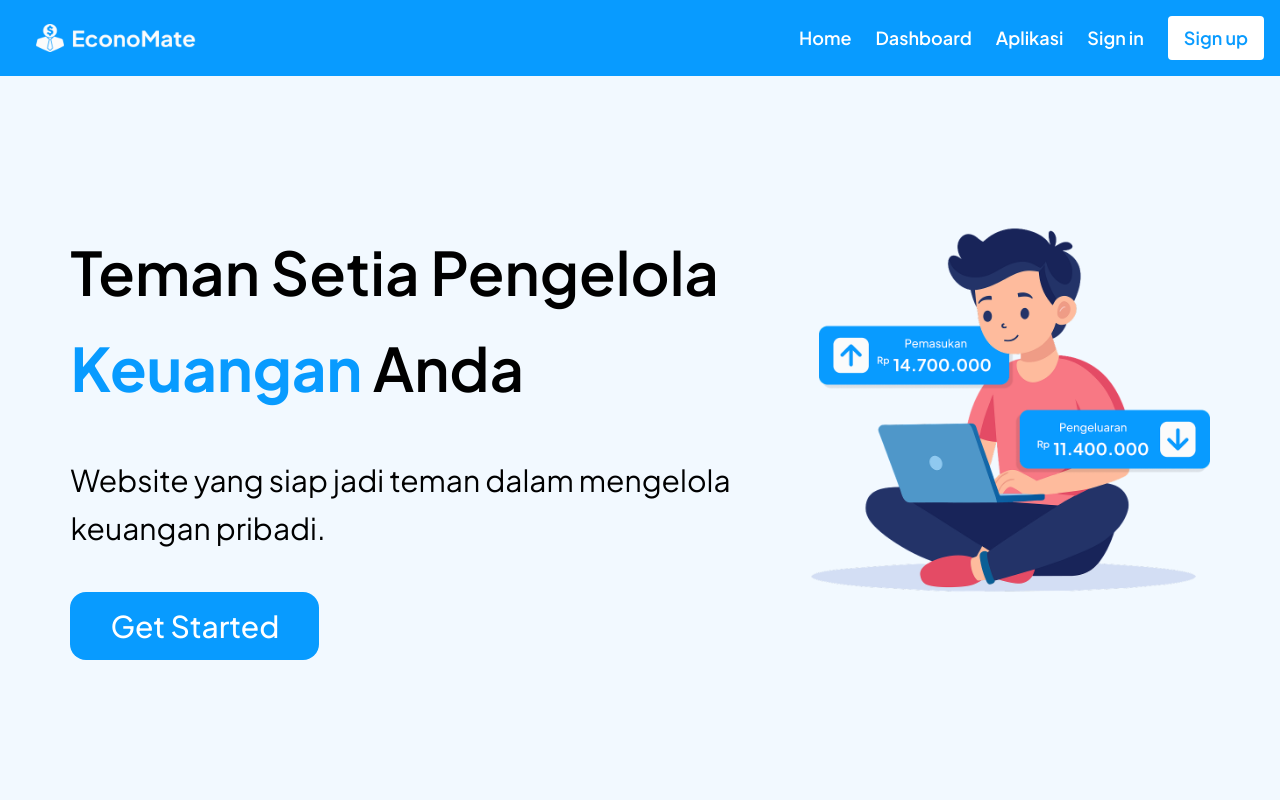
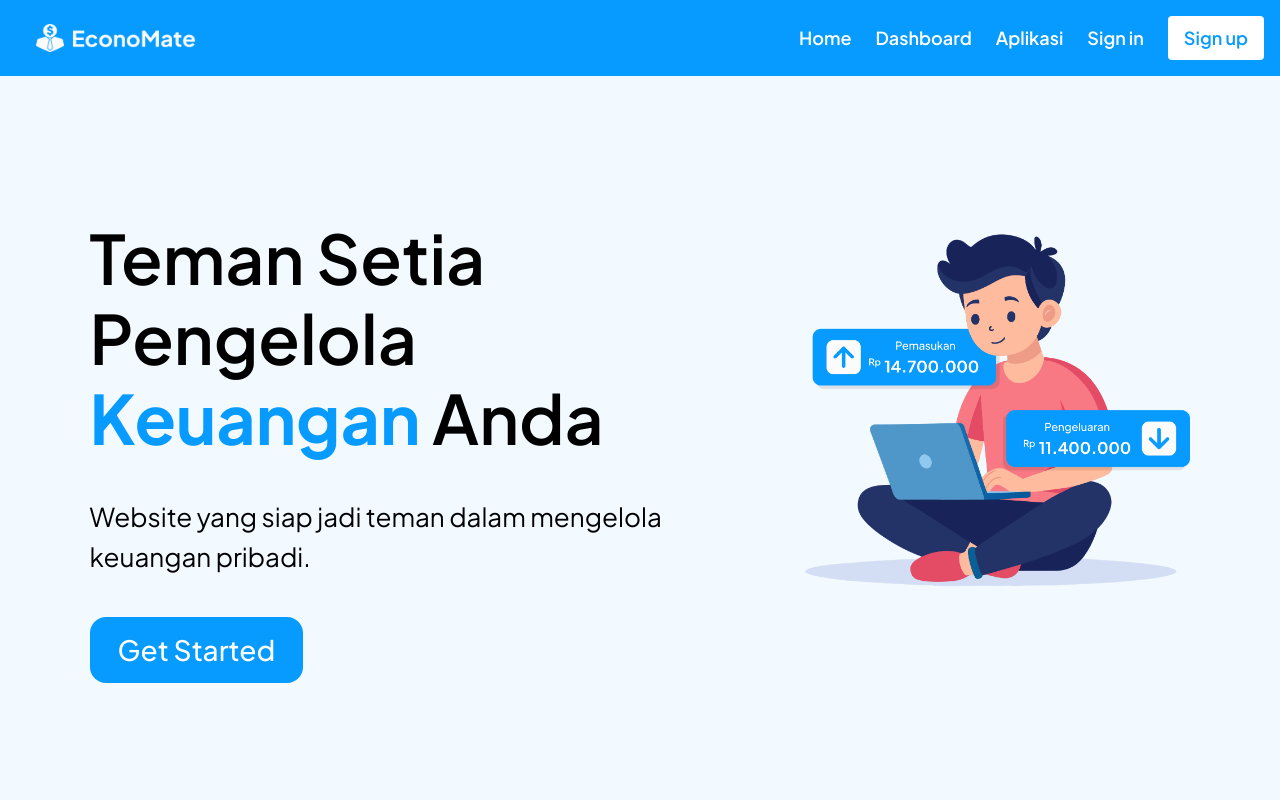
Before and after one commit to richofal/economate_website, a Next.js app: page / in a window 1280 px wide. Shown: the top 800 px of the page. Built offline with nearby package versions, Linux system fonts and the light colour scheme.

Commit message:
Penyesuaian Hero

```diff
--- a/app/page.tsx
+++ b/app/page.tsx
@@ -10,28 +10,26 @@ export default function Home() {
       <Navbar />
       <div className="hero-container w-screen text-black h-screen pt-5">
         <div className="hero-box w-screen bg-[#F2F9FF] h-full flex justify-center items-center">
-          <div className="w-[89%] h-[70%] flex flex-col md:flex-row items-center justify-between">
-            <section className="h-[68%] flex flex-col justify-between">
-              <h1 className="text-[60px] font-semibold leading-24">
+          <div className="w-[86%] h-[70%] flex flex-col md:flex-row items-center justify-between">
+            <section className="h-[62%] flex flex-col justify-between mb-12">
+              <h1 className="text-[68px] font-semibold leading-20">
                 Teman Setia Pengelola <br></br>
                 <span className="text-[#089BFF] font-bold">Keuangan</span> Anda
               </h1>
-              <h2 className="text-3xl font-normal leading-12 py-10">
+              <h2 className="text-[26px] font-normal leading-10 py-10">
                 Website yang siap jadi teman dalam mengelola <br></br>
                 keuangan pribadi.
               </h2>
               <a
-                className="bg-[#089BFF] text-white text-3xl font-medium py-4 px-10 rounded-2xl w-fit"
+                className="bg-[#089BFF] text-white text-[28px] font-medium py-3 px-7 rounded-2xl w-fit"
                 href="#"
               >
                 Get Started
               </a>
             </section>
-            <Image
+            <img
               src="/hero.png"
               alt="Hero Image"
-              width={500}
-              height={500}
               className="w-[35%] mt-10 md:mt-0"
             />
           </div>
```
Also changed, not shown: public/hero.png.
